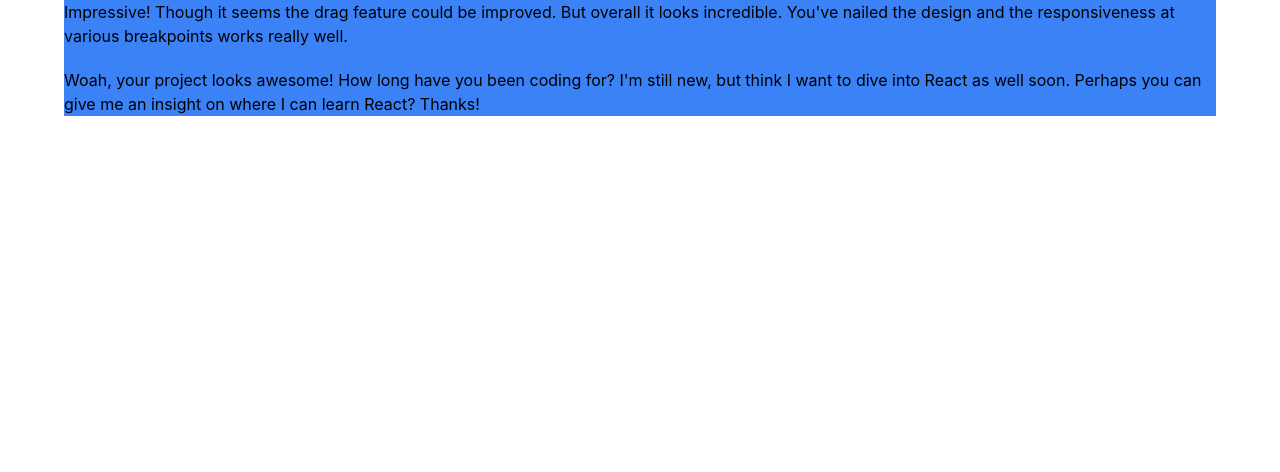
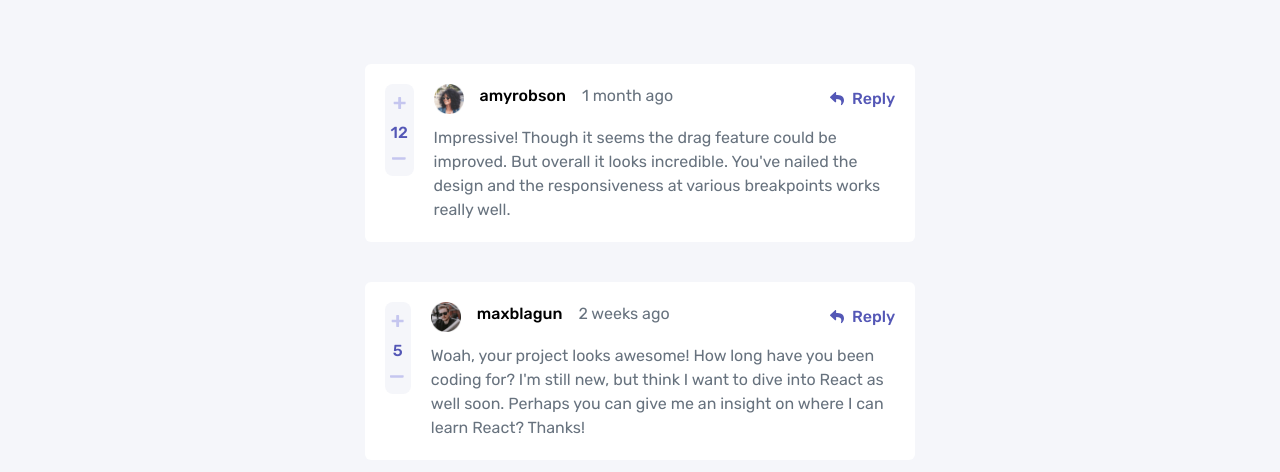
Before and after one commit to Prajwalad101/CommentIO, a Next.js app: page / in a window 1280 px wide. Shown: the top 472 px of the page. Built offline with nearby package versions, Linux system fonts and the light colour scheme.

Commit message:
create individual comment component

```diff
--- a/components/Comment.js
+++ b/components/Comment.js
@@ -1,7 +1,38 @@
+import Image from 'next/image';
+import Upvote from './Upvote';
+
 function Comment(props) {
+  const { content, user, createdAt, score } = props.comment;
+
+  const formattedUrl = user.image.png.slice(1);
+
   return (
-    <div className="mb-5">
-      <h1>{props?.comment?.content}</h1>
+    <div className="mb-10 bg-white rounded-md p-5 flex gap-5 items-start">
+      <Upvote score={score} />
+      <div>
+        <div className="flex gap-4 items-center justify-between mb-3">
+          <div className="flex gap-4">
+            <Image
+              src={formattedUrl}
+              alt="user profile"
+              width={30}
+              height={30}
+            />
+            <p className="font-medium">{user.username}</p>
+            <p className="text-grayishblue">{createdAt}</p>
+          </div>
+          <div className="flex gap-2 items-center">
+            <Image
+              src="/images/icon-reply.svg"
+              alt="reply icon"
+              height={14}
+              width={14}
+            />
+            <p className="text-moderateblue font-medium">Reply</p>
+          </div>
+        </div>
+        <p className="text-grayishblue">{content}</p>
+      </div>
     </div>
   );
 }
--- a/components/Comments.js
+++ b/components/Comments.js
@@ -4,7 +4,7 @@ import Comment from './Comment';
 function Comments() {
   const comments = Data.comments;
   return (
-    <div className="bg-blue-500 mx-auto w-[90%]">
+    <div className="mx-auto w-[43%]">
       {comments.map((comment) => (
         <Comment key={comment.id} comment={comment} />
       ))}
--- a/components/Upvote.js
+++ b/components/Upvote.js
@@ -1,8 +1,8 @@
 import Image from 'next/image';
 
-function Upvote() {
+function Upvote({ score }) {
   return (
-    <div className="flex flex-col gap-3 bg-verylightgray px-2 rounded-lg py-3">
+    <div className="flex flex-col items-center gap-3 bg-verylightgray rounded-lg py-3 w-[85px]">
       <div className="flex justify-center">
         <Image
           src="/images/icon-plus.svg"
@@ -11,7 +11,7 @@ function Upvote() {
           width={13}
         />
       </div>
-      <p className="font-bold text-moderateblue">10</p>
+      <p className="font-medium text-moderateblue">{score}</p>
       <div className="flex justify-center pb-1">
         <Image
           src="/images/icon-minus.svg"
--- /dev/null
+++ b/pages/_document.js
@@ -0,0 +1,20 @@
+import { Html, Head, Main, NextScript } from 'next/document';
+
+export default function Document() {
+  return (
+    <Html>
+      <Head>
+        <link rel="preconnect" href="https://fonts.googleapis.com" />
+        <link rel="preconnect" href="https://fonts.gstatic.com" crossOrigin />
+        <link
+          href="https://fonts.googleapis.com/css2?family=Rubik:wght@300;400;500;600;700&display=swap"
+          rel="stylesheet"
+        />
+      </Head>
+      <body>
+        <Main />
+        <NextScript />
+      </body>
+    </Html>
+  );
+}
--- a/pages/index.js
+++ b/pages/index.js
@@ -2,7 +2,7 @@ import Comments from '../components/Comments';
 
 export default function Home() {
   return (
-    <div className="">
+    <div className="h-screen pt-16 font-rubik bg-verylightgray">
       <Comments />
     </div>
   );
--- a/tailwind.config.js
+++ b/tailwind.config.js
@@ -16,6 +16,9 @@ module.exports = {
         verylightgray: 'hsl(228, 33%, 97%)',
         white: 'hsl(0, 0%, 100%)',
       },
+      fontFamily: {
+        rubik: ['Rubik', 'sans-serif'],
+      },
     },
   },
   plugins: [],
```
